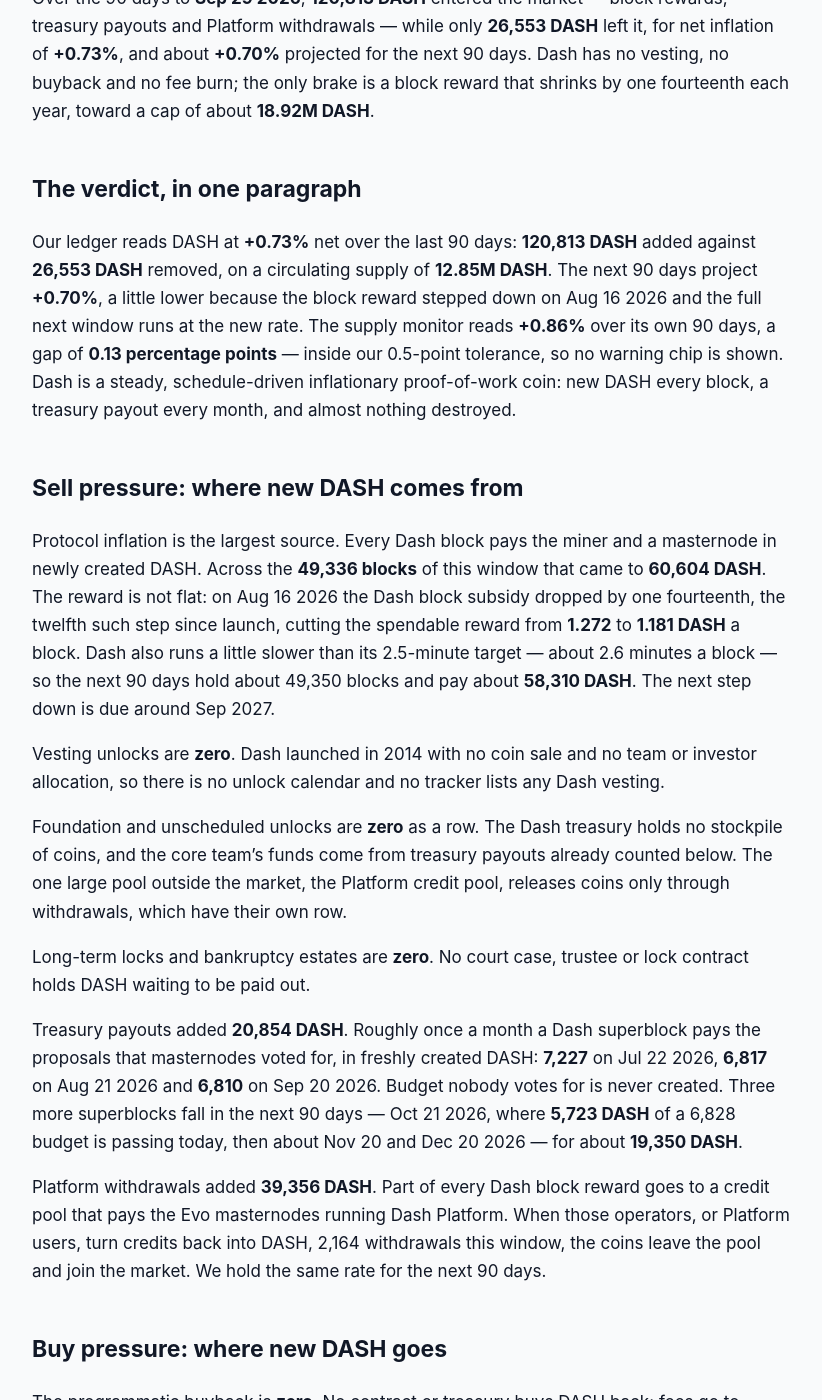
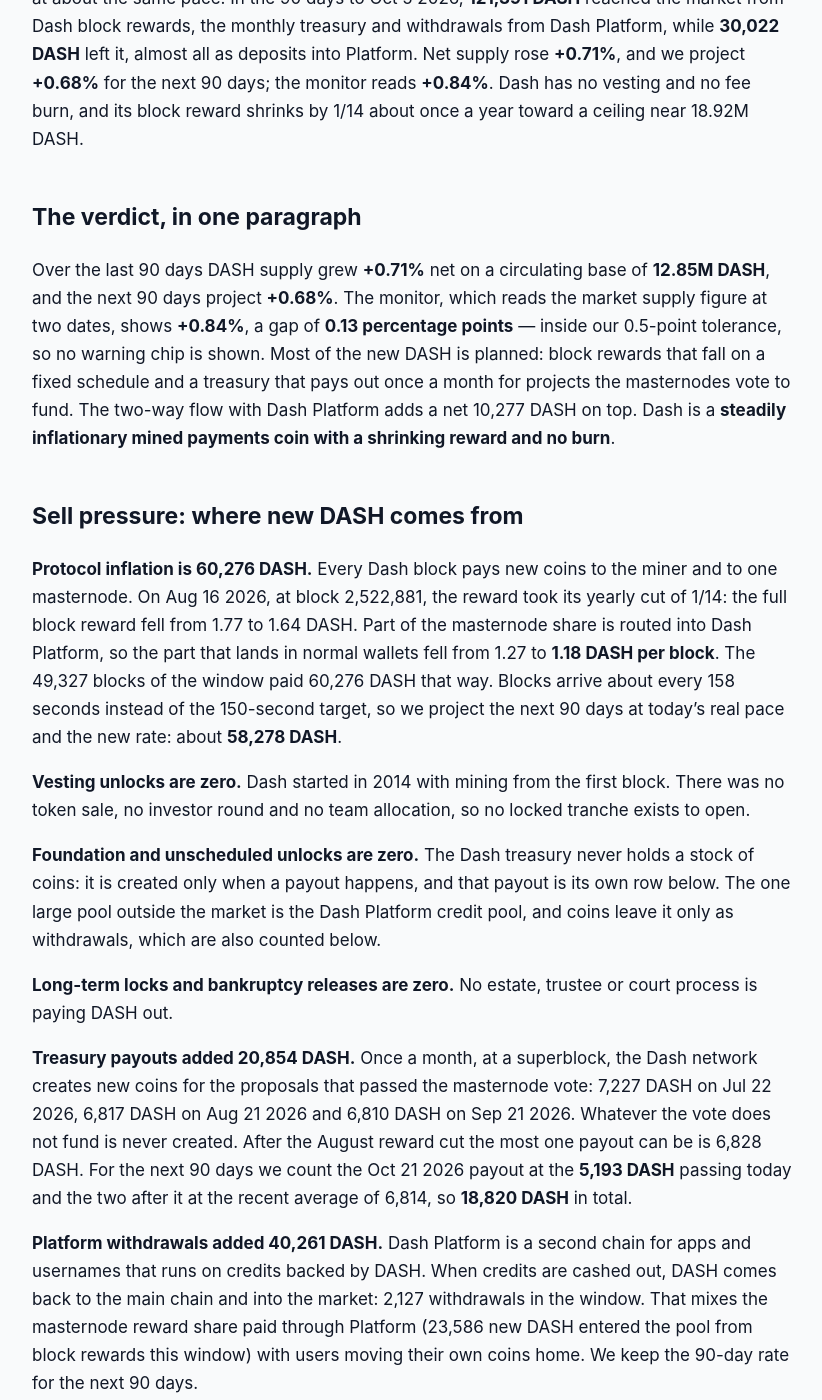
Before and after one commit to jeevansongmy-spec/mrnasdog-articles, a Jekyll site: the page built from crypto/dash-pressure-framework.md, in a window 1280 px wide and 1400 px high, scrolled down 258 px. Shown: the whole window, without its empty margins (228-1050 px from the left). Built offline with Jekyll 4.4.1, drawn with Linux system fonts in a browser that asks for light colours; some of the changed text lies outside the part shown.

Commit message:
publish: crypto/dash-pressure-framework

```diff
--- a/crypto/dash-pressure-framework.md
+++ b/crypto/dash-pressure-framework.md
@@ -1,6 +1,6 @@
 ---
-title:         "DASH Inflation Analysis · September 2026 · Supply growing · projected to keep growing"
-description:   "Dash added 120.8K DASH in 90 days from block rewards, treasury payouts and Platform withdrawals, against 26.6K removed. Framework +0.73%, monitor +0.86%."
+title:         "DASH Inflation Analysis · October 2026 · Supply growing · projected to keep growing"
+description:   "Dash added 121.4K DASH in 90 days from block rewards, treasury payouts and Platform withdrawals, against 30.0K deposited back. Framework +0.71%, monitor +0.84%."
 canonical_url: "https://mrnasdog.com/research/dash/inflation"
 tags:          ["crypto", "dash", "masternode", "proofofwork"]
 published:     true
@@ -8,66 +8,66 @@ published:     true
 
 *Originally published at [https://mrnasdog.com/research/dash/inflation](https://mrnasdog.com/research/dash/inflation)*
 
-# DASH Inflation Analysis · September 2026 · Supply growing · projected to keep growing
+# DASH Inflation Analysis · October 2026 · Supply growing · projected to keep growing
 
-Dash supply is growing, and the MrNasdog Pressure Framework expects it to keep growing. Over the 90 days to **Sep 29 2026**, **120,813 DASH** entered the market — block rewards, treasury payouts and Platform withdrawals — while only **26,553 DASH** left it, for net inflation of **+0.73%**, and about **+0.70%** projected for the next 90 days. Dash has no vesting, no buyback and no fee burn; the only brake is a block reward that shrinks by one fourteenth each year, toward a cap of about **18.92M DASH**.
+**DASH supply is growing**, and the MrNasdog Pressure Framework expects it to keep growing at about the same pace. In the 90 days to Oct 5 2026, **121,391 DASH** reached the market from Dash block rewards, the monthly treasury and withdrawals from Dash Platform, while **30,022 DASH** left it, almost all as deposits into Platform. Net supply rose **+0.71%**, and we project **+0.68%** for the next 90 days; the monitor reads **+0.84%**. Dash has no vesting and no fee burn, and its block reward shrinks by 1/14 about once a year toward a ceiling near 18.92M DASH.
 
 ## The verdict, in one paragraph
 
-Our ledger reads DASH at **+0.73%** net over the last 90 days: **120,813 DASH** added against **26,553 DASH** removed, on a circulating supply of **12.85M DASH**. The next 90 days project **+0.70%**, a little lower because the block reward stepped down on Aug 16 2026 and the full next window runs at the new rate. The supply monitor reads **+0.86%** over its own 90 days, a gap of **0.13 percentage points** — inside our 0.5-point tolerance, so no warning chip is shown. Dash is a steady, schedule-driven inflationary proof-of-work coin: new DASH every block, a treasury payout every month, and almost nothing destroyed.
+Over the last 90 days DASH supply grew **+0.71%** net on a circulating base of **12.85M DASH**, and the next 90 days project **+0.68%**. The monitor, which reads the market supply figure at two dates, shows **+0.84%**, a gap of **0.13 percentage points** — inside our 0.5-point tolerance, so no warning chip is shown. Most of the new DASH is planned: block rewards that fall on a fixed schedule and a treasury that pays out once a month for projects the masternodes vote to fund. The two-way flow with Dash Platform adds a net 10,277 DASH on top. Dash is a **steadily inflationary mined payments coin with a shrinking reward and no burn**.
 
 ## Sell pressure: where new DASH comes from
 
-Protocol inflation is the largest source. Every Dash block pays the miner and a masternode in newly created DASH. Across the **49,336 blocks** of this window that came to **60,604 DASH**. The reward is not flat: on Aug 16 2026 the Dash block subsidy dropped by one fourteenth, the twelfth such step since launch, cutting the spendable reward from **1.272** to **1.181 DASH** a block. Dash also runs a little slower than its 2.5-minute target — about 2.6 minutes a block — so the next 90 days hold about 49,350 blocks and pay about **58,310 DASH**. The next step down is due around Sep 2027.
+**Protocol inflation is 60,276 DASH.** Every Dash block pays new coins to the miner and to one masternode. On Aug 16 2026, at block 2,522,881, the reward took its yearly cut of 1/14: the full block reward fell from 1.77 to 1.64 DASH. Part of the masternode share is routed into Dash Platform, so the part that lands in normal wallets fell from 1.27 to **1.18 DASH per block**. The 49,327 blocks of the window paid 60,276 DASH that way. Blocks arrive about every 158 seconds instead of the 150-second target, so we project the next 90 days at today's real pace and the new rate: about **58,278 DASH**.
 
-Vesting unlocks are **zero**. Dash launched in 2014 with no coin sale and no team or investor allocation, so there is no unlock calendar and no tracker lists any Dash vesting.
+**Vesting unlocks are zero.** Dash started in 2014 with mining from the first block. There was no token sale, no investor round and no team allocation, so no locked tranche exists to open.
 
-Foundation and unscheduled unlocks are **zero** as a row. The Dash treasury holds no stockpile of coins, and the core team's funds come from treasury payouts already counted below. The one large pool outside the market, the Platform credit pool, releases coins only through withdrawals, which have their own row.
+**Foundation and unscheduled unlocks are zero.** The Dash treasury never holds a stock of coins: it is created only when a payout happens, and that payout is its own row below. The one large pool outside the market is the Dash Platform credit pool, and coins leave it only as withdrawals, which are also counted below.
 
-Long-term locks and bankruptcy estates are **zero**. No court case, trustee or lock contract holds DASH waiting to be paid out.
+**Long-term locks and bankruptcy releases are zero.** No estate, trustee or court process is paying DASH out.
 
-Treasury payouts added **20,854 DASH**. Roughly once a month a Dash superblock pays the proposals that masternodes voted for, in freshly created DASH: **7,227** on Jul 22 2026, **6,817** on Aug 21 2026 and **6,810** on Sep 20 2026. Budget nobody votes for is never created. Three more superblocks fall in the next 90 days — Oct 21 2026, where **5,723 DASH** of a 6,828 budget is passing today, then about Nov 20 and Dec 20 2026 — for about **19,350 DASH**.
+**Treasury payouts added 20,854 DASH.** Once a month, at a superblock, the Dash network creates new coins for the proposals that passed the masternode vote: 7,227 DASH on Jul 22 2026, 6,817 DASH on Aug 21 2026 and 6,810 DASH on Sep 21 2026. Whatever the vote does not fund is never created. After the August reward cut the most one payout can be is 6,828 DASH. For the next 90 days we count the Oct 21 2026 payout at the **5,193 DASH** passing today and the two after it at the recent average of 6,814, so **18,820 DASH** in total.
 
-Platform withdrawals added **39,356 DASH**. Part of every Dash block reward goes to a credit pool that pays the Evo masternodes running Dash Platform. When those operators, or Platform users, turn credits back into DASH, 2,164 withdrawals this window, the coins leave the pool and join the market. We hold the same rate for the next 90 days.
+**Platform withdrawals added 40,261 DASH.** Dash Platform is a second chain for apps and usernames that runs on credits backed by DASH. When credits are cashed out, DASH comes back to the main chain and into the market: 2,127 withdrawals in the window. That mixes the masternode reward share paid through Platform (23,586 new DASH entered the pool from block rewards this window) with users moving their own coins home. We keep the 90-day rate for the next 90 days.
 
 ## Buy pressure: where new DASH goes
 
-The programmatic buyback is **zero**. No contract or treasury buys DASH back; fees go to miners and rewards go to miners, masternodes and proposals.
+**Programmatic buyback is zero.** No Dash contract, treasury or company buys DASH back.
 
-The protocol fee burn is tiny: **40 DASH**. Dash has no fee burn — transaction fees are paid to the miner. The only coins destroyed are the 1 DASH fee paid to submit a treasury proposal, and 40 proposals were submitted this window.
+**Protocol fee burn is 38 DASH.** Dash transaction fees go to the miner, not to a burn. The only coins destroyed on the main chain are the 1 DASH fee each treasury proposal pays to enter the vote: 38 proposals, **38 DASH**, in the window.
 
-Foundation buying is **zero**. The core team is paid from the treasury and sells what it needs; no Dash foundation buyback was announced or seen on-chain.
+**Foundation buying is zero.** No announcement or on-chain flow shows the Dash core team or any project treasury buying DASH.
 
-New long-term locks are **zero**. A Dash masternode needs 1,000 DASH, and an Evo masternode 4,000; about **4.03M DASH** sits in 2,954 nodes today. Those deposits stay spendable by their owners and inside the circulating count, so new masternodes remove nothing from the market.
+**New long-term locks are zero.** A Dash masternode locks 1,000 DASH and an evonode 4,000 DASH, and 2,959 nodes hold about 4.04M DASH that way today. Those coins still count as circulating, so new nodes take nothing out of the market.
 
-Platform deposits removed **26,513 DASH**. People move DASH into Dash Platform to pay for its apps, identities and names; those coins leave the market and wait in the credit pool. The flow in both directions picked up this window, and the credit pool still grew overall.
+**Platform deposits removed 29,984 DASH.** Moving DASH into Dash Platform credits takes it off the main chain until it is withdrawn: 1,426 deposits in 90 days. Deposits and withdrawals both rose sharply after late August, and withdrawals stayed larger, so Platform added a net 10,277 DASH to the market. We hold the 90-day deposit rate forward too.
 
 ## Foundation and overhang
 
-Dash has no foundation treasury in the usual sense. The one overhang that matters is the Platform credit pool: **38,226 DASH** today, up from **27,355 DASH** 90 days ago, because block rewards and deposits flowed in faster than withdrawals flowed out. The pool sits outside the circulating count and can release at most 2,000 DASH a day while it holds more than 10,000. The treasury itself is a flow, not a stockpile: each monthly budget of about 6,828 DASH exists only when it is paid. The core team's working funds come from those payouts and are already inside the market. We read the pool balance from the chain every rebuild; if it falls between refreshes, the outflow enters Sell #3 at the next refresh.
+The largest DASH balance outside the market is the **Dash Platform credit pool: 39,730 DASH** on Oct 5 2026, up from 26,421 DASH on Jul 7 2026. It grows with every block and with every deposit, and shrinks with every withdrawal; we read it from the chain at each refresh. The **Dash treasury** holds nothing between payouts — up to 6,828 DASH a month can be created, and only for proposals the masternodes approve. The **Dash core team's** working wallets are funded by those payouts and are not published, so we track them through its own reports. The **4.04M DASH** of masternode collateral is watched, but it is already counted as circulating. If the Platform pool or any of these balances falls between refreshes, the outflow enters Sell #3 at the next refresh.
 
-## How DASH compares to other proof-of-work payment coins
+## How DASH compares to other mined payment coins
 
-Against Bitcoin, Dash runs a gentler schedule. Bitcoin cuts its reward in half every four years; Dash trims one fourteenth every 210,240 blocks, about once a year. Both have a hard cap — 21M for Bitcoin, about 18.92M for Dash — and neither burns fees. The difference is who gets paid: Bitcoin pays miners only, while Dash splits each block between miners, masternodes, the Platform credit pool and a governance treasury.
+Bitcoin and Litecoin cut their block reward in half every four years toward a hard cap of 21M and 84M coins, and every new coin goes to the miner. DASH takes a smoother path: the reward falls by 1/14 about once a year, so there is never a sudden halving, and the supply curve bends toward roughly 18.92M DASH. At today's rates Dash creates about 3% of its supply a year from block rewards and the treasury together, several times Bitcoin's rate after its last halving.
 
-Against Litecoin and Bitcoin Cash, Dash inflates faster: on this ledger about **2.9%** a year net, against roughly 1.7% for Litecoin and under 1% for Bitcoin Cash after their latest halvings. Part of the gap is the treasury. Its monthly superblock is new supply that Litecoin and Bitcoin Cash do not have, voted on by the masternodes that also earn the largest share of every block.
+The bigger difference is who gets paid. Bitcoin and Litecoin pay miners only. Dash splits each block between miners, masternodes that lock coins to run the network, and a treasury that the masternodes control by vote. Zcash is the closest cousin, since it also sends a share of every block to development funding, but it halves like Bitcoin. Monero sits at the other end: a fixed tail reward that never stops, with no treasury and no cap.
 
-Against privacy coins with tail emission, the shape differs. Monero pays a fixed 0.6 XMR a block forever, so its rate keeps falling slowly without ever reaching zero; Dash keeps stepping down toward its cap. Zcash halves like Bitcoin. Dash is the one of the three with a live on-chain treasury and a second chain, Platform, whose credit pool moves coins in and out of the market.
+None of these coins burns its fees, and DASH is no exception: its only burn is a token 1 DASH per treasury proposal. What Dash has that the others lack is a second chain, Dash Platform, that can hold DASH out of the market as credits. That pool makes the Dash ledger two-way in a way no Bitcoin-style coin is.
 
 ## What to watch in the next 90 days
 
-The Oct 21 2026 superblock: **5,723 DASH** of the 6,828 budget is passing today, and votes stay open for about three weeks, so the final payout can still move either way.
+**Oct 21 2026 — treasury payout.** The next Dash superblock pays up to 6,828 DASH; 5,193 DASH was passing on Oct 5 2026, and the final amount depends on votes before the cutoff.
 
-The Nov 20 and Dec 20 2026 superblocks: each can pay up to about 6,828 DASH, and the last two paid almost the full budget.
+**October 2026 — Dash Core v24.** Release candidates have been out for testing since late September. Once its network upgrade activates, the cap on Platform withdrawals becomes a rule tied to the credit pool balance, which could change how fast DASH flows back from Platform.
 
-The Platform credit pool: at 38,226 DASH it is the biggest store of coins outside the market. A jump in withdrawals, or a mainnet move to the new 15%-a-day withdrawal limit now in testing, would push more DASH into the float.
+**November 2026 — Dash Platform 5.1.** The roadmap adds private username payments and anonymous contact requests; more Platform use would show up as larger deposits and withdrawals.
 
-Dash Core v24: builds are in nightly testing. It changes how Platform withdrawals are signed, not the block reward; we will check whether any activation date is set.
+**Nov 20 and Dec 20 2026 — two more treasury payouts**, each up to 6,828 DASH. The next block reward cut, another 1/14, is not due until around September 2027.
 
 ## Summary
 
-Dash is mildly inflationary: **+0.73%** net over the last 90 days and about **+0.70%** projected for the next 90, as block rewards, a monthly treasury and Platform withdrawals add far more DASH than Platform deposits and a 40-DASH proposal-fee burn remove. There is no vesting, no buyback and no real burn. The key risk is the 38,226-DASH Platform credit pool, which can release up to 2,000 DASH a day. The ceiling is the protocol itself: a reward that shrinks by one fourteenth a year toward about 18.92M DASH.
+DASH supply grew **+0.71%** in the last 90 days and is projected to grow **+0.68%** in the next 90, in line with the monitor's +0.84%. The new coins come from block rewards to miners and masternodes, a monthly treasury funded by masternode vote, and withdrawals from Dash Platform, while the only real offset is DASH deposited back into Platform. There is no vesting, no buyback and no fee burn, so the main risk to holders is steady issuance plus the 39,730 DASH Platform pool that can flow back. The reward keeps falling by 1/14 a year, toward a ceiling near 18.92M DASH.
 
 ---
 
-*MrNasdog Pressure Framework analysis of DASH, Metric 1 — Inflation. Data + explanation only. Not financial advice. Checked Sep 29 2026.*
+*MrNasdog Pressure Framework analysis of DASH, Metric 1 — Inflation. Data + explanation only. Not financial advice. Checked Oct 5 2026.*
```
